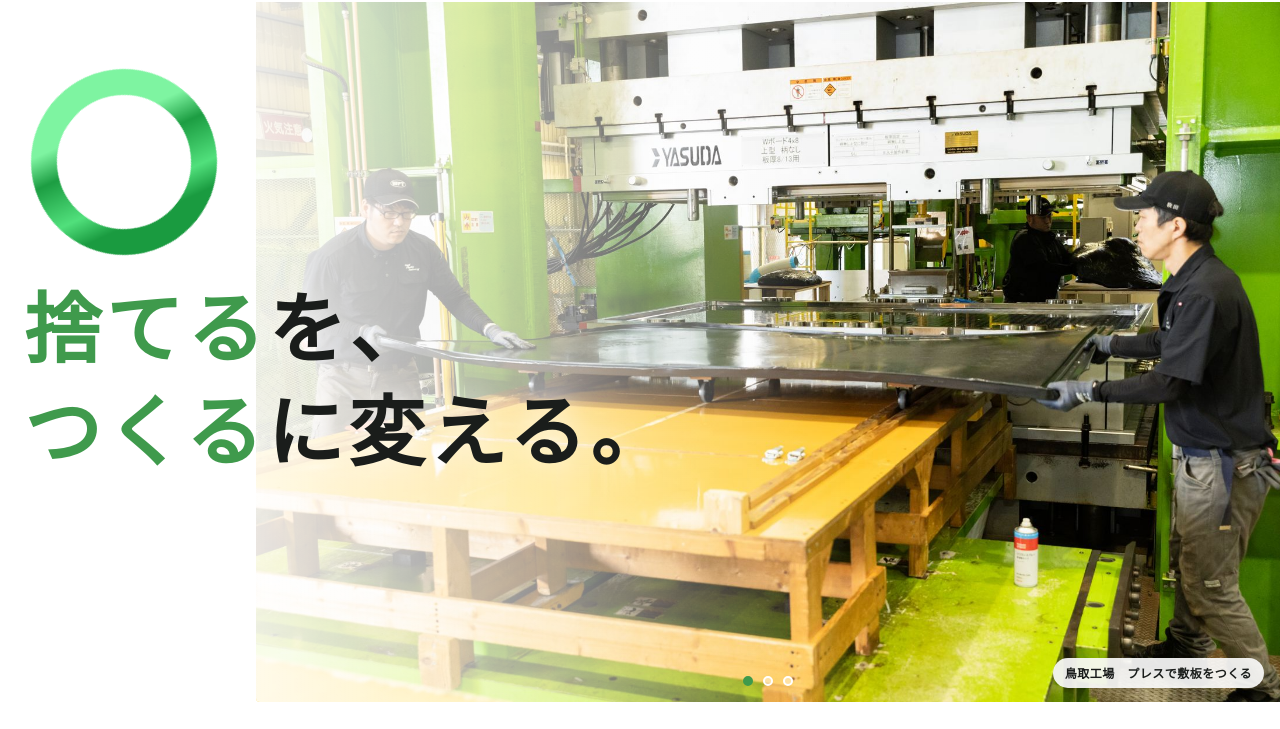
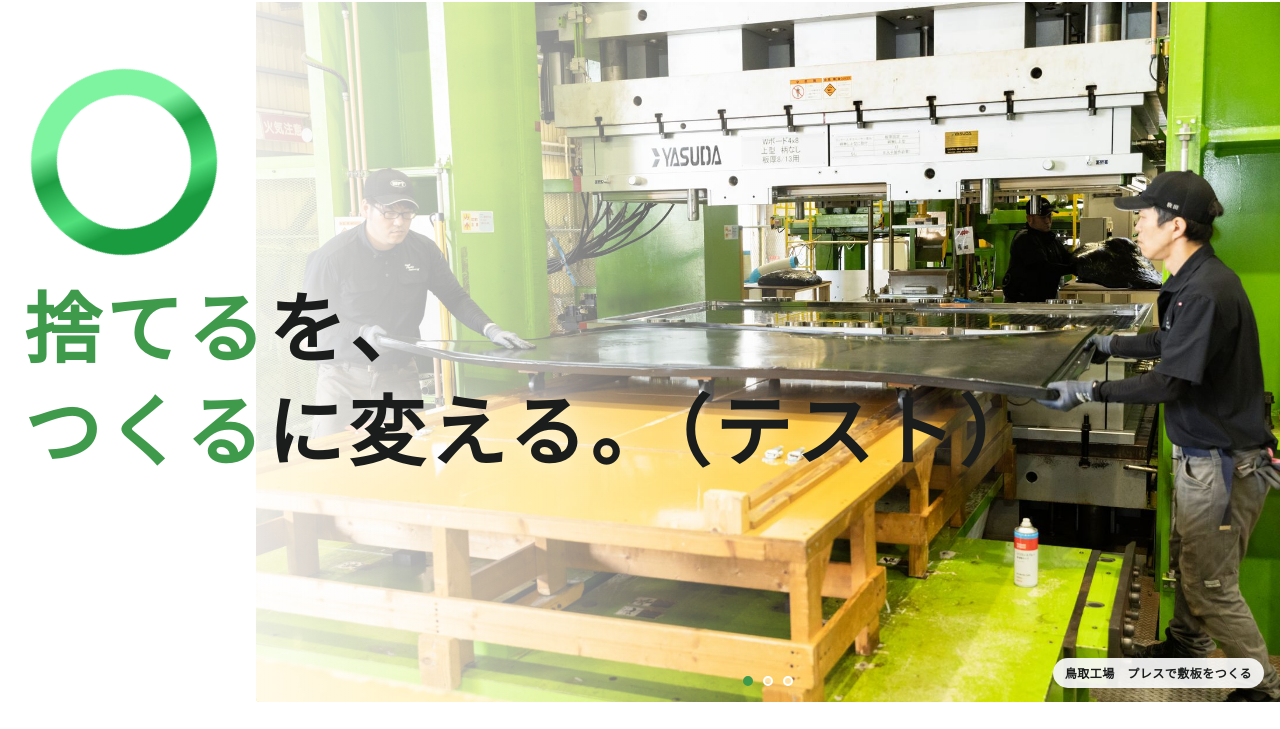
Before and after one commit to Towa0831/check, a plain HTML site: page site/index.html in a window 1280 px wide. Shown: the part 71-800 px from the top of the page. Drawn offline with Linux system fonts and the light colour scheme.

Commit message:
トップの見出しに（テスト）を追加 (#2)
Co-authored-by: claude[bot] <41898282+claude[bot]@users.noreply.github.com>
Co-authored-by: Towa0831 <328937269+Towa0831@users.noreply.github.com>
Co-authored-by: Claude Sonnet 5.5 <noreply@anthropic.com>

```diff
--- a/site/index.html
+++ b/site/index.html
@@ -41,7 +41,7 @@
     </linearGradient></defs><circle class="pc_hidden" cx="100" cy="100" r="80" fill="none" stroke="url(#rg1)" stroke-width="22"/><circle class="mb_hidden" cx="100" cy="100" r="80" fill="none" stroke="url(#rg1)" stroke-width="26"/>
     </svg>
   </div>
-  <h1 class="th-copy"><span class="g">捨てる</span>を、<br><span class="g">つくる</span>に変える。</h1>
+  <h1 class="th-copy"><span class="g">捨てる</span>を、<br><span class="g">つくる</span>に変える。（テスト）</h1>
 </section>
 
 <section class="sec philosophy"><div class="container ph-grid">
```
